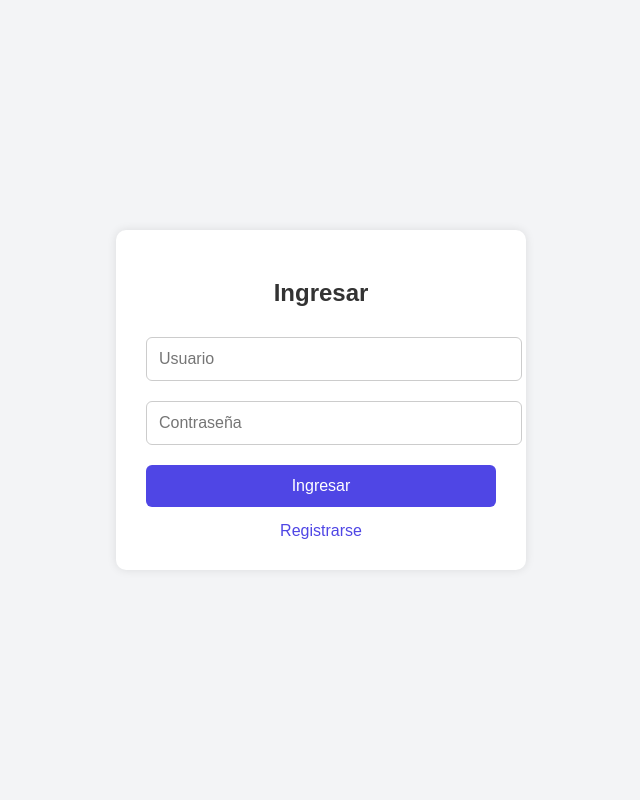
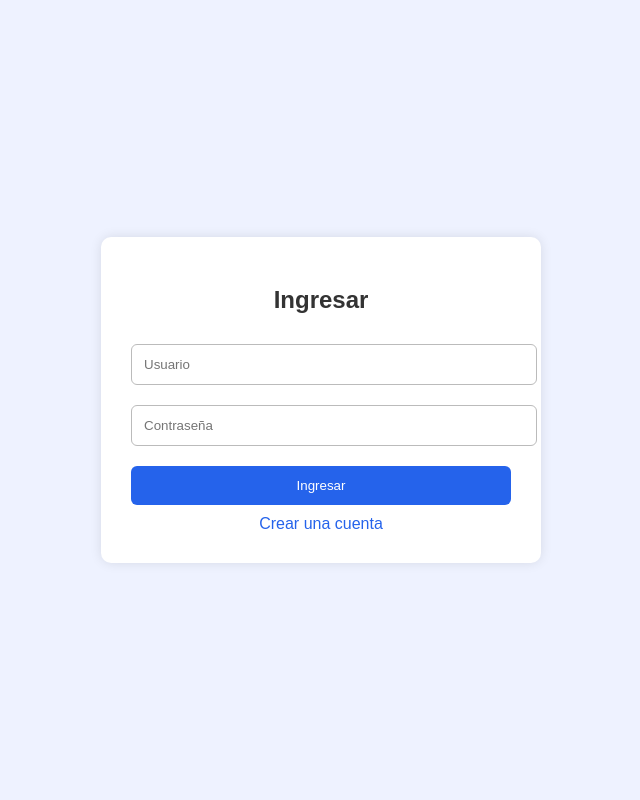
Before and after one commit to ValidacionesVCC/validacionesvcc, a Django app: page /app/login/ in a window 1280 px wide. Shown: the whole page, without its empty margins (319-959 px from the left). Run offline with Django 5.2, Linux system fonts and the light colour scheme.

Commit message:
Revamp login.html with new design and styles
Updated the login page with new styles and improved layout.

```diff
--- a/accounts/templates/accounts/login.html
+++ b/accounts/templates/accounts/login.html
@@ -3,14 +3,13 @@
 <head>
     <meta charset="UTF-8">
     <meta name="viewport" content="width=device-width, initial-scale=1.0">
-    <title>Ingreso al Sistema</title>
+    <title>Ingresar</title>
 
     <style>
         body {
             font-family: Arial, sans-serif;
-            background: #f3f4f6;
+            background: #eef2ff;
             margin: 0;
-            padding: 0;
             display: flex;
             justify-content: center;
             align-items: center;
@@ -21,8 +20,8 @@
             background: white;
             padding: 30px;
             border-radius: 10px;
-            box-shadow: 0 0 10px rgba(0,0,0,0.1);
-            width: 350px;
+            box-shadow: 0 0 12px rgba(0,0,0,0.1);
+            width: 380px;
             text-align: center;
         }
 
@@ -35,45 +34,38 @@
             width: 100%;
             padding: 12px;
             margin: 10px 0;
-            border: 1px solid #ccc;
+            border: 1px solid #bbb;
             border-radius: 6px;
-            font-size: 16px;
         }
 
         button {
             width: 100%;
             padding: 12px;
-            background: #4f46e5;
+            background: #2563eb;
             color: white;
-            font-size: 16px;
             border: none;
+            margin-top: 10px;
+            border-radius: 6px;
             cursor: pointer;
-            border-radius: 6px;
-            margin-top: 10px;
         }
 
         button:hover {
-            background: #4338ca;
+            background: #1d4ed8;
         }
 
         a {
+            margin-top: 10px;
             display: block;
-            margin-top: 15px;
-            color: #4f46e5;
             text-decoration: none;
-        }
-
-        a:hover {
-            text-decoration: underline;
+            color: #2563eb;
         }
 
         .msg-error {
             background: #fee2e2;
-            padding: 10px;
+            color: #b91c1c;
+            padding: 8px;
             border-radius: 5px;
-            color: #b91c1c;
-            margin-bottom: 10px;
-            border: 1px solid #fca5a5;
+            margin-bottom: 12px;
         }
     </style>
 </head>
@@ -99,7 +91,7 @@
         <button type="submit">Ingresar</button>
     </form>
 
-    <a href="{% url 'register' %}">Registrarse</a>
+    <a href="{% url 'register' %}">Crear una cuenta</a>
 
 </div>
 
```
